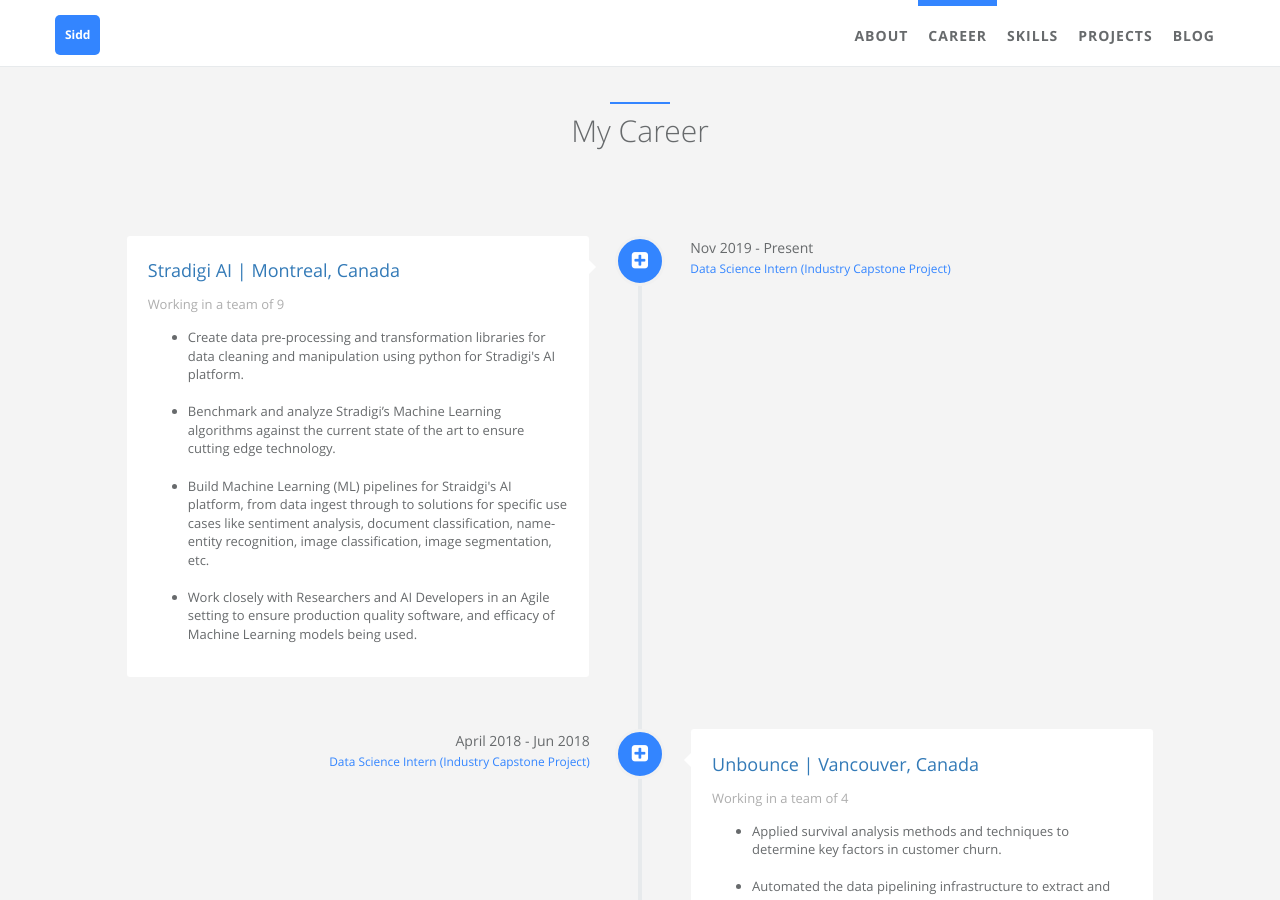
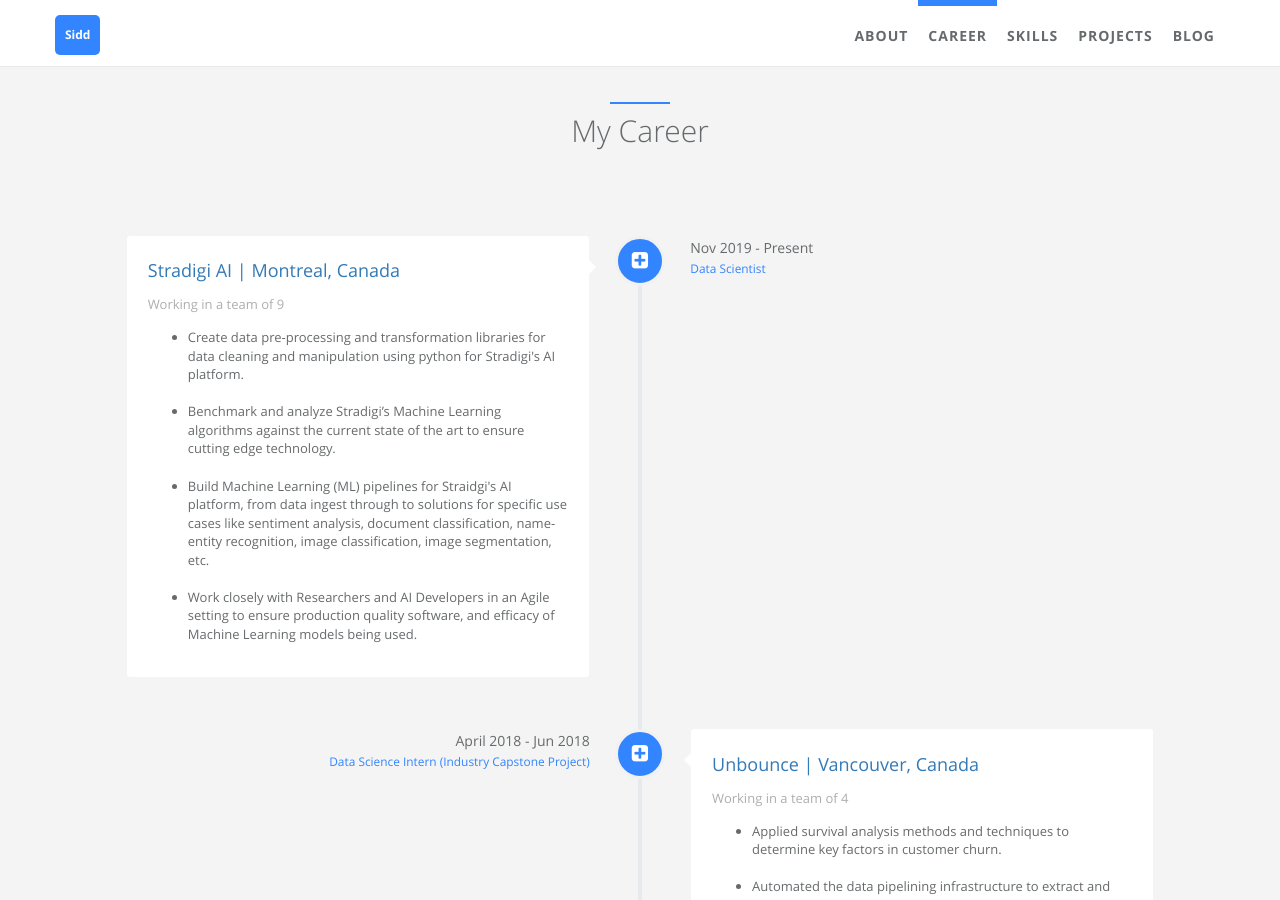
Before and after one commit to sarora/sarora.github.io, a Jekyll site: the page built from index.html, in a window 1280 px wide and 900 px high, scrolled down 946 px. Built offline with Jekyll 4.4.1, drawn with Linux system fonts in a browser that asks for light colours.

Commit message:
modify stradigi experience

```diff
--- a/_data/index/careers.yml
+++ b/_data/index/careers.yml
@@ -14,7 +14,7 @@
     detail: Nov 2019 - Present
     i18n: company_a_date
   job:
-    detail: Data Science Intern (Industry Capstone Project)
+    detail: Data Scientist
     i18n: company_a_job
   icon: fa-plus-square
 
```
